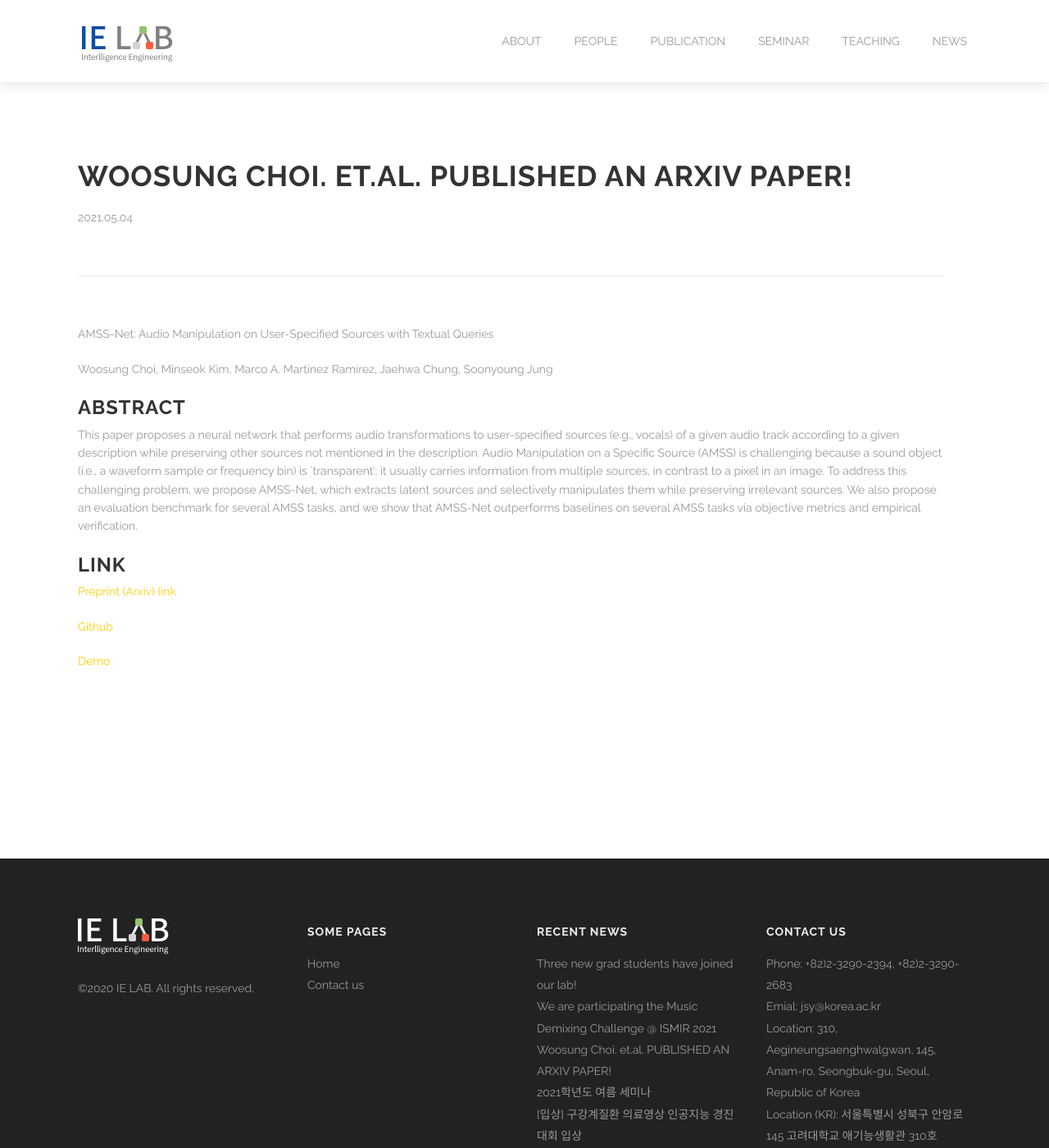
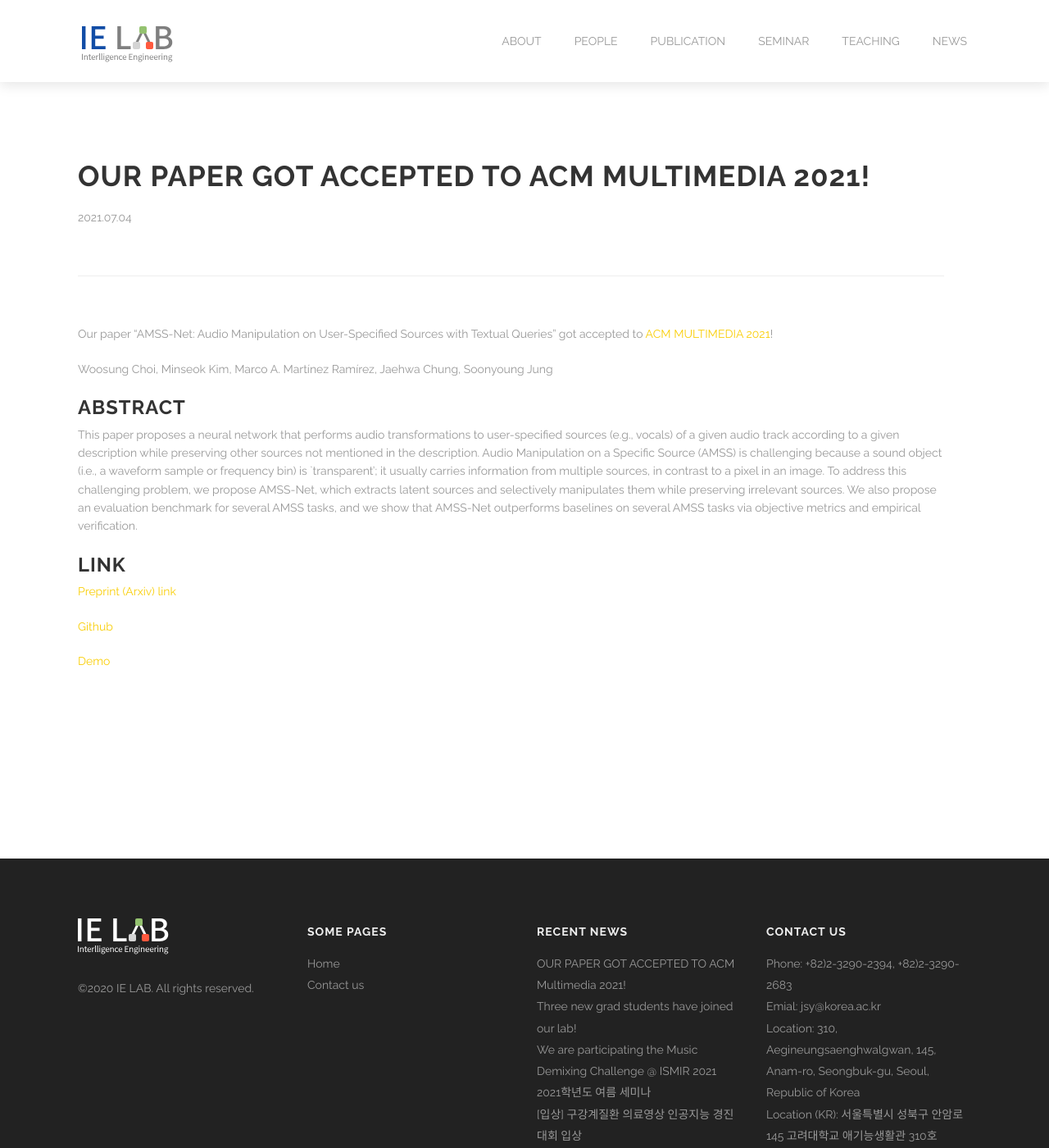
Before and after one commit to kuielab/kuielab.github.io, a Jekyll site: the page built from _posts/news/2021-07-04-AMSS-Net.md, in a window 1280 px wide and 1400 px high. Shown: the whole window at 82% size. Built offline with Jekyll 4.4.1, drawn with Linux system fonts in a browser that asks for light colours.

Commit message:
Update and rename 2021-05-05-AMSS-Net.md to 2021-07-04-AMSS-Net.md

```diff
--- a/_posts/news/2021-05-05-AMSS-Net.md
+++ b/_posts/news/2021-07-04-AMSS-Net.md
@@ -1,12 +1,12 @@
 ---
-title: "Woosung Choi. et.al. PUBLISHED AN ARXIV PAPER!"
+title: "OUR PAPER GOT ACCEPTED TO ACM Multimedia 2021!"
 layout: post
 categories: [news]
-date: 2021-05-04
+date: 2021-07-04
 author:
 ---
 
-AMSS-Net: Audio Manipulation on User-Specified Sources with Textual Queries
+Our paper "AMSS-Net: Audio Manipulation on User-Specified Sources with Textual Queries" got accepted to [ACM MULTIMEDIA 2021](https://2021.acmmm.org/)!
 
 Woosung Choi, Minseok Kim, Marco A. Martínez Ramírez, Jaehwa Chung, Soonyoung Jung
 
```
